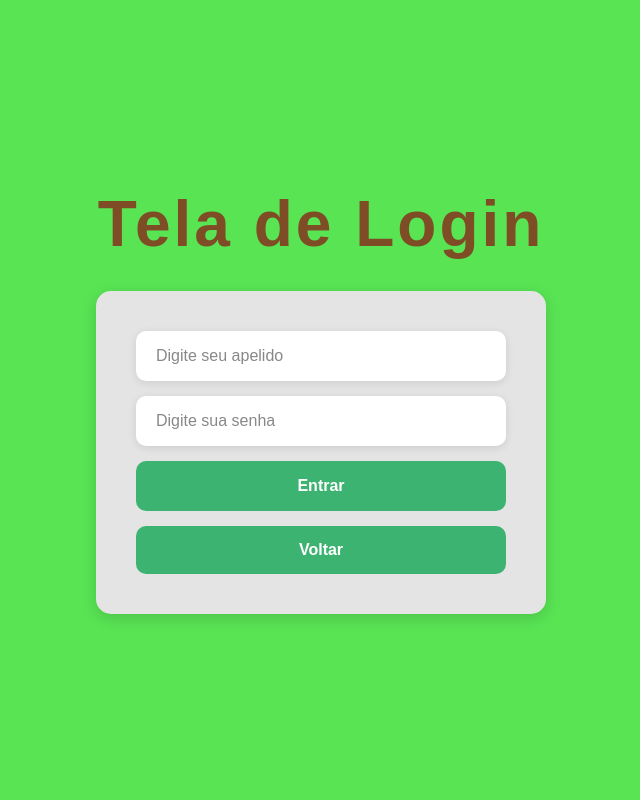
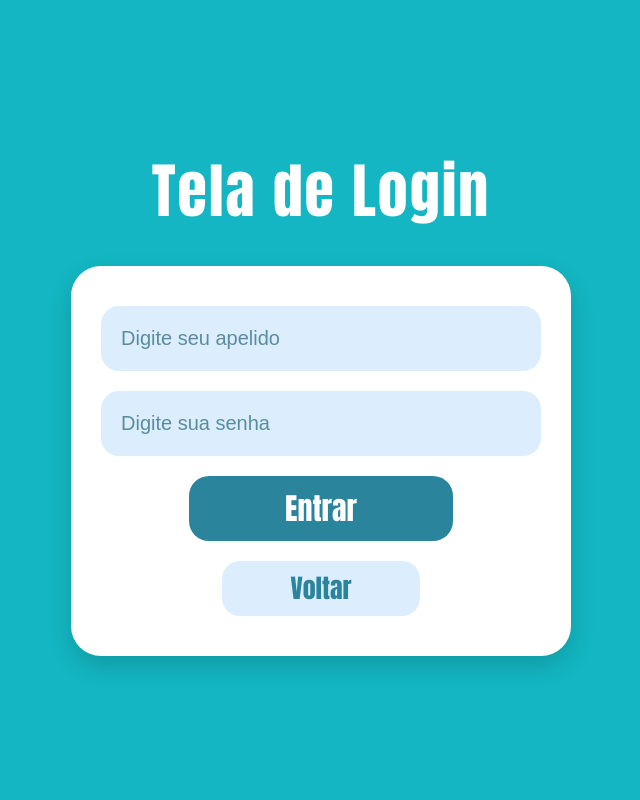
Before and after one commit to WevertonGab/Projeto_game_digitacao, a PHP site: page /login.php in a window 1280 px wide. Shown: the whole page, without its empty margins (319-959 px from the left). Run offline with PHP 8.4, Linux system fonts and the light colour scheme.

Commit message:
mudança na tela de login

```diff
--- a/login.php
+++ b/login.php
@@ -49,7 +49,7 @@ if ($_SERVER['REQUEST_METHOD'] === "POST") {
     <meta charset="UTF-8">
     <meta name="viewport" content="width=device-width, initial-scale=1.0">
     <title>Login</title>
-    <link rel="stylesheet" href="style.css">
+    <link rel="stylesheet" href="stylelogin.css">
 </head>
 <body>
 
--- /dev/null
+++ b/stylelogin.css
@@ -0,0 +1,156 @@
+* {
+    margin: 0;
+    padding: 0;
+    box-sizing: border-box;
+}
+
+body {
+    min-height: 100vh;
+    display: flex;
+    flex-direction: column;
+    justify-content: center;
+    align-items: center;
+    font-family: Impact, Haettenschweiler, 'Arial Narrow Bold', sans-serif;
+    background-color: rgb(19, 182, 194);
+    padding: 20px;
+}
+
+.titulo_login {
+    font-size: 60px;
+    color: white;
+    margin-bottom: 30px;
+    text-align: center;
+    letter-spacing: 2px;
+}
+
+#cadastro {
+    background-color: white;
+    width: 500px;
+    max-width: 95%;
+    min-height: 380px;
+    border-radius: 30px;
+    display: flex;
+    justify-content: center;
+    align-items: center;
+    padding: 40px 30px;
+    box-shadow: 0 10px 25px rgba(0, 0, 0, 0.15);
+}
+
+#form_login {
+    width: 100%;
+    display: flex;
+    flex-direction: column;
+    gap: 20px;
+    align-items: center;
+}
+
+.campo_form {
+    width: 100%;
+    height: 65px;
+    border: none;
+    outline: none;
+    border-radius: 18px;
+    background-color: rgb(220, 238, 253);
+    padding: 0 20px;
+    font-size: 22px;
+    font-family: Arial, Helvetica, sans-serif;
+    color: rgb(42, 133, 156);
+    transition: 0.2s;
+}
+
+.campo_form::placeholder {
+    color: rgb(90, 140, 160);
+    font-size: 20px;
+}
+
+.campo_form:focus {
+    background-color: rgb(196, 229, 252);
+    transform: scale(1.02);
+}
+
+.cadastrar {
+    width: 60%;
+    height: 65px;
+    border: none;
+    border-radius: 20px;
+    background-color: rgb(42, 133, 156);
+    color: white;
+    font-size: 30px;
+    font-family: Impact, Haettenschweiler, 'Arial Narrow Bold', sans-serif;
+    cursor: pointer;
+    transition: 0.2s;
+}
+
+.cadastrar:hover {
+    background-color: rgb(108, 224, 233);
+    transform: scale(1.05);
+}
+
+.botao_voltar {
+    text-decoration: none;
+    width: 45%;
+    height: 55px;
+    border-radius: 18px;
+    background-color: rgb(220, 238, 253);
+    color: rgb(42, 133, 156);
+    display: flex;
+    align-items: center;
+    justify-content: center;
+    font-size: 26px;
+    transition: 0.2s;
+}
+
+.botao_voltar:hover {
+    background-color: rgb(108, 224, 233);
+    color: white;
+    transform: scale(1.05);
+}
+
+.mensagem_erro {
+    margin-top: 20px;
+    background-color: rgb(255, 220, 220);
+    color: rgb(180, 40, 40);
+    padding: 14px 22px;
+    border-radius: 16px;
+    font-size: 22px;
+    text-align: center;
+    max-width: 500px;
+    box-shadow: 0 4px 10px rgba(0,0,0,0.08);
+}
+
+@media (max-width: 768px) {
+    .titulo_login {
+        font-size: 42px;
+    }
+
+    #cadastro {
+        width: 95%;
+        padding: 30px 20px;
+    }
+
+    .campo_form {
+        height: 58px;
+        font-size: 18px;
+    }
+
+    .campo_form::placeholder {
+        font-size: 17px;
+    }
+
+    .cadastrar {
+        width: 80%;
+        font-size: 24px;
+        height: 58px;
+    }
+
+    .botao_voltar {
+        width: 60%;
+        font-size: 22px;
+        height: 50px;
+    }
+
+    .mensagem_erro {
+        font-size: 18px;
+        max-width: 95%;
+    }
+}
```
